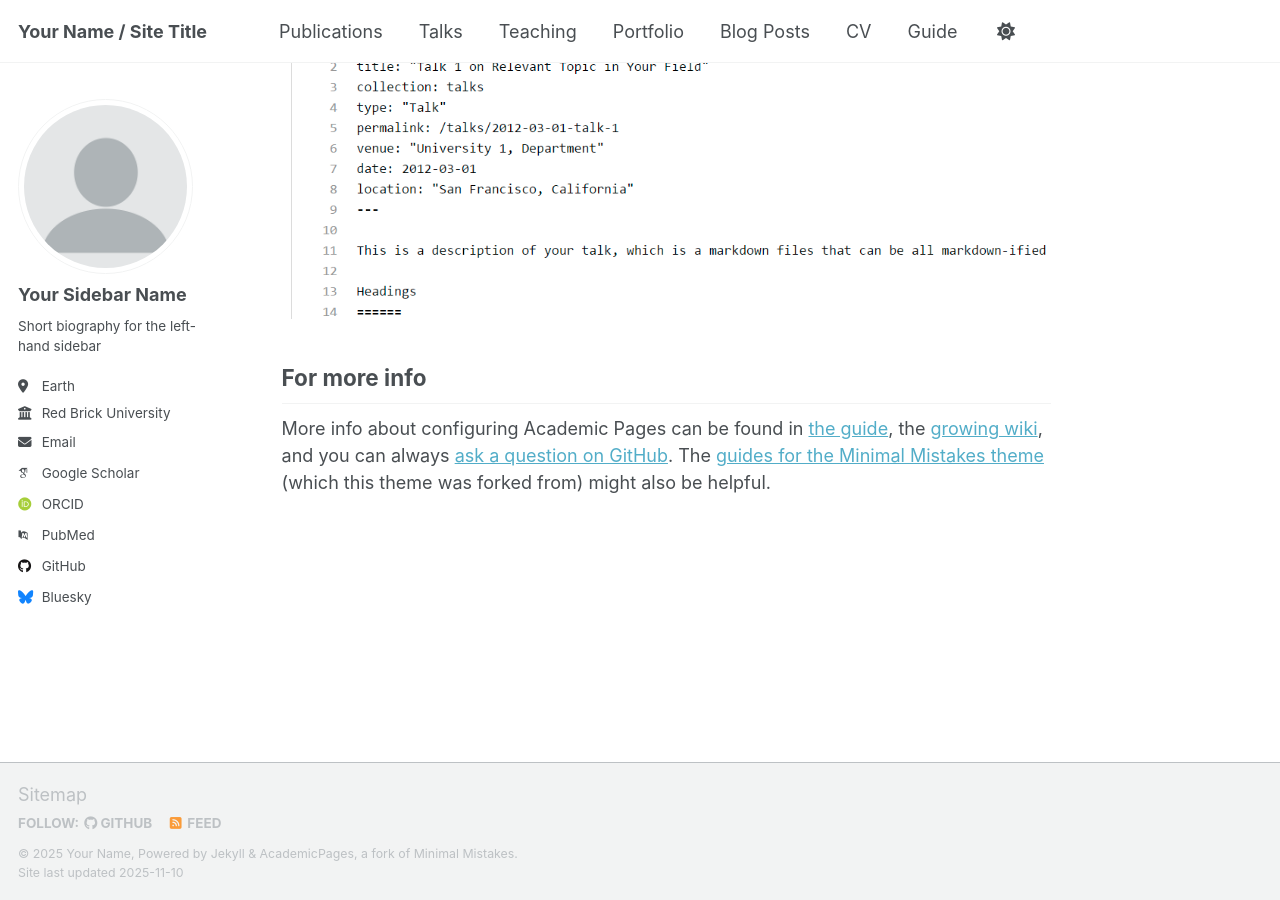
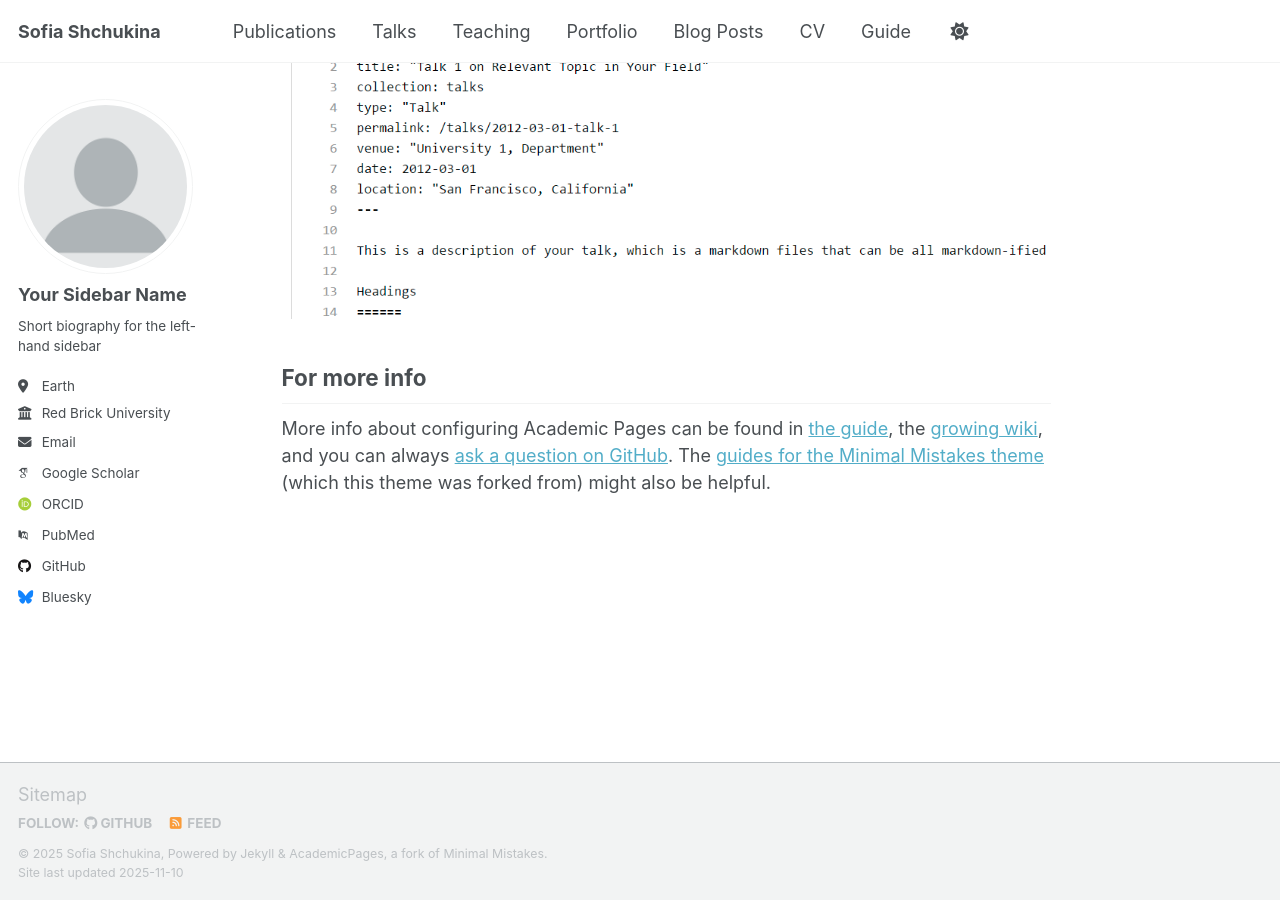
Before and after one commit to sofiashch/sofiashch.github.io, a Jekyll site: the page built from _pages/about.md, in a window 1280 px wide and 900 px high, scrolled down 2880 px. Built offline with Jekyll 4.4.1, drawn with Linux system fonts in a browser that asks for light colours; some web fonts are replaced; a script that is not in the unit is left out.

Commit message:
Update _config.yml

```diff
--- a/_config.yml
+++ b/_config.yml
@@ -9,14 +9,14 @@
 # Basic Site Settings
 locale                   : "en-US"
 site_theme               : "default" # Currently available options are "default", "air"
-title                    : "Your Name / Site Title"
+title                    : "Sofia Shchukina"
 title_separator          : "-"
-name                     : &name "Your Name"
+name                     : &name "Sofia Shchukina"
 description              : &description "Your Name's academic portfolio"   # Update this with a general description of your site, this is the default if not overridden by a page
-url                      : https://academicpages.github.io # The base hostname & protocol for your site e.g. "https://[your GitHub username].github.io",
+url                      : https://sofiashch.github.io # The base hostname & protocol for your site e.g. "https://[your GitHub username].github.io",
                                                            # or if you already have some other page hosted on Github then use "https://[your GitHub username].github.io/[Your Repo Name]"
 baseurl                  : "" # the subpath of your site, e.g. "/blog"
-repository               : "academicpages/academicpages.github.io"
+repository               : "sofiashch/sofiashch.github.io"
 
 # Site Author - The following control what appear as part of the author content on the side bar.
 #               If a field is blank the icon and link will not appear, otherwise it will be shown.
```
